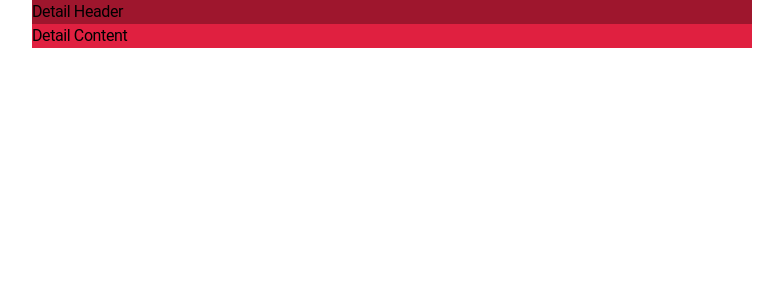
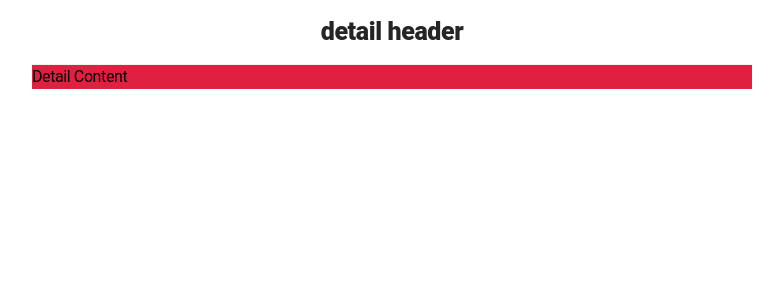
Before and after one commit to hyeseon-park/LoveIt, a React (Create React App) app: page /detail in a window 1280 px wide. Shown: the top 300 px of the page, without its empty margins (248-1031 px from the left). Built offline with nearby package versions, Linux system fonts and the light colour scheme; no server answers.

Commit message:
헤더 공통화

```diff
--- /dev/null
+++ b/src/components/header/header.jsx
@@ -0,0 +1,29 @@
+import React, { memo } from "react";
+import styled from "styled-components";
+import { BEIGE, BLACK, WHITE } from "../shared/common/colors";
+import { XXLARGE } from "../shared/common/fontSize";
+
+const Top = styled.div`
+  width: 100%;
+  background-color: ${WHITE};
+  text-align: center;
+  border-bottom: 1px solid ${BEIGE};
+`;
+
+const Title = styled.p`
+  font-size: ${XXLARGE};
+  font-weight: 800;
+  line-height: 24px;
+  color: ${BLACK};
+  padding: 20px 0px;
+`;
+
+const Header = memo(({ title }) => {
+  return (
+    <Top>
+      <Title>{title}</Title>
+    </Top>
+  );
+});
+
+export default Header;
--- a/src/components/organism/detail/index/header.jsx
+++ b/src/components/organism/detail/index/header.jsx
@@ -1,14 +1,8 @@
 import React, { memo } from "react";
-import styled from "styled-components";
-import { RED } from "../../../shared/common/colors";
-
-const Top = styled.div`
-  width: 100%;
-  background-color: ${RED};
-`;
+import TitleHeader from "../../../header/header";
 
 const Header = memo(() => {
-  return <Top>Detail Header</Top>;
+  return <TitleHeader title={"detail header"} />;
 });
 
 export default Header;
--- a/src/components/organism/main/index/header.jsx
+++ b/src/components/organism/main/index/header.jsx
@@ -1,29 +1,8 @@
 import React, { memo } from "react";
-import styled from "styled-components";
-import { BEIGE, BLACK, WHITE } from "../../../shared/common/colors";
-import { XXLARGE } from "../../../shared/common/fontSize";
-
-const Top = styled.div`
-  width: 100%;
-  background-color: ${WHITE};
-  text-align: center;
-  border-bottom: 1px solid ${BEIGE};
-`;
-
-const Title = styled.p`
-  font-size: ${XXLARGE};
-  font-weight: 800;
-  line-height: 24px;
-  color: ${BLACK};
-  padding: 20px 0px;
-`;
+import TitleHeader from "../../../header/header";
 
 const Header = memo(() => {
-  return (
-    <Top>
-      <Title>LOVE IT</Title>
-    </Top>
-  );
+  return <TitleHeader title={"LOVE IT"} />;
 });
 
 export default Header;
```
